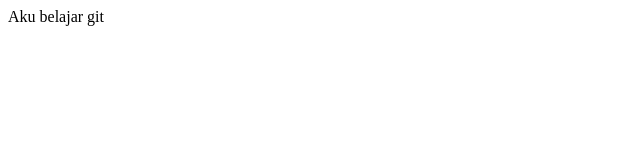
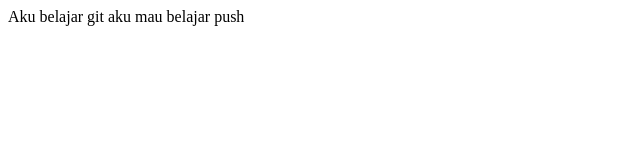
Before and after one commit to jongkodingabi/jongkoding, a plain HTML site: page index.html in a window 1280 px wide. Shown: the whole page, without its empty margins (0-640 px from the left). Drawn offline with Linux system fonts and the light colour scheme.

Commit message:
penambahan kata kata pada index.html

```diff
--- a/index.html
+++ b/index.html
@@ -5,5 +5,7 @@
 </head>
 <body>
    Aku belajar git
+
+    aku mau belajar push
 </body>
 </html>
```
